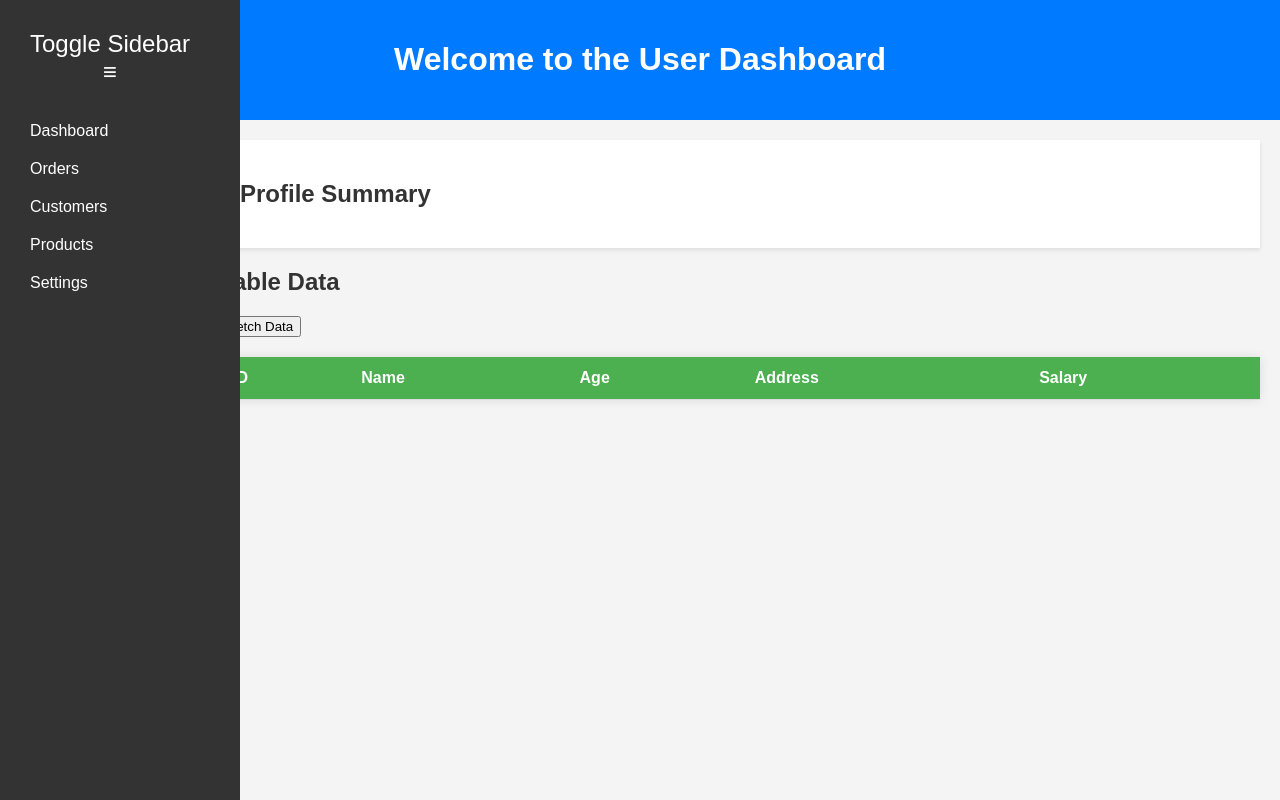
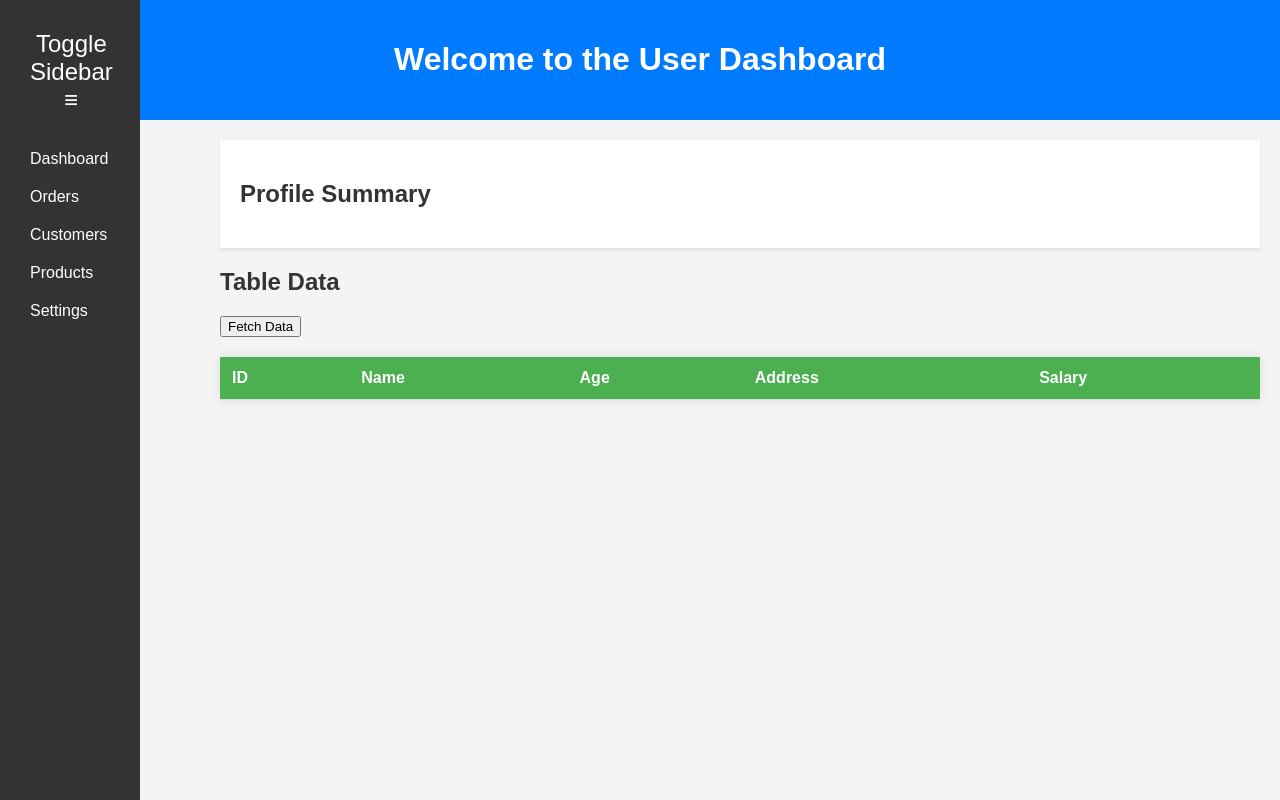
Before and after one commit to ia-usgs/work_project, a Flask app: page / in a window 1280 px wide. Run offline with Flask 3, Linux system fonts and the light colour scheme; lists and menus that the app fills with data are empty.

Commit message:
Update styles.css

```diff
--- a/static/styles.css
+++ b/static/styles.css
@@ -20,7 +20,7 @@ aside {
   left: 0;
   top: 0;
   bottom: 0;
-  width: 200px; /* Fixed width */
+  width: 100px; /* Fixed width */
 }
 
 aside.collapsed {
```
